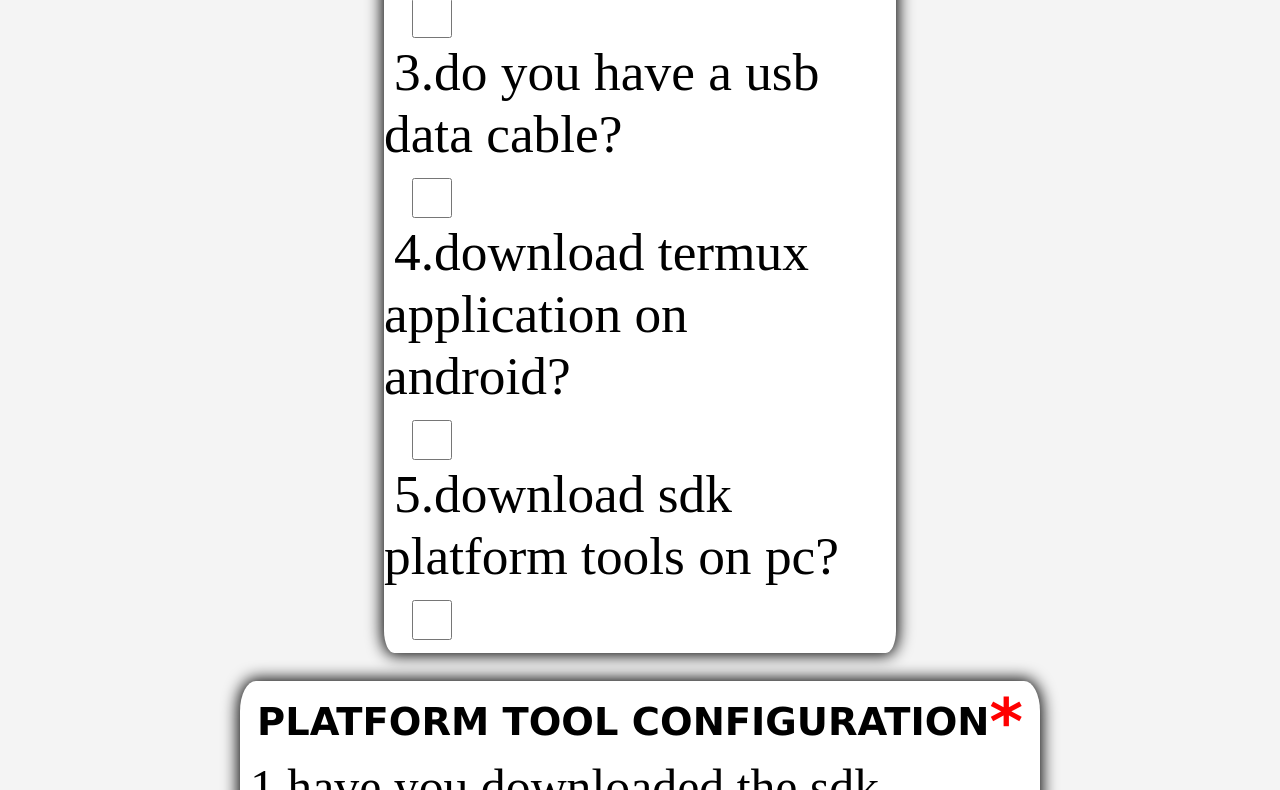
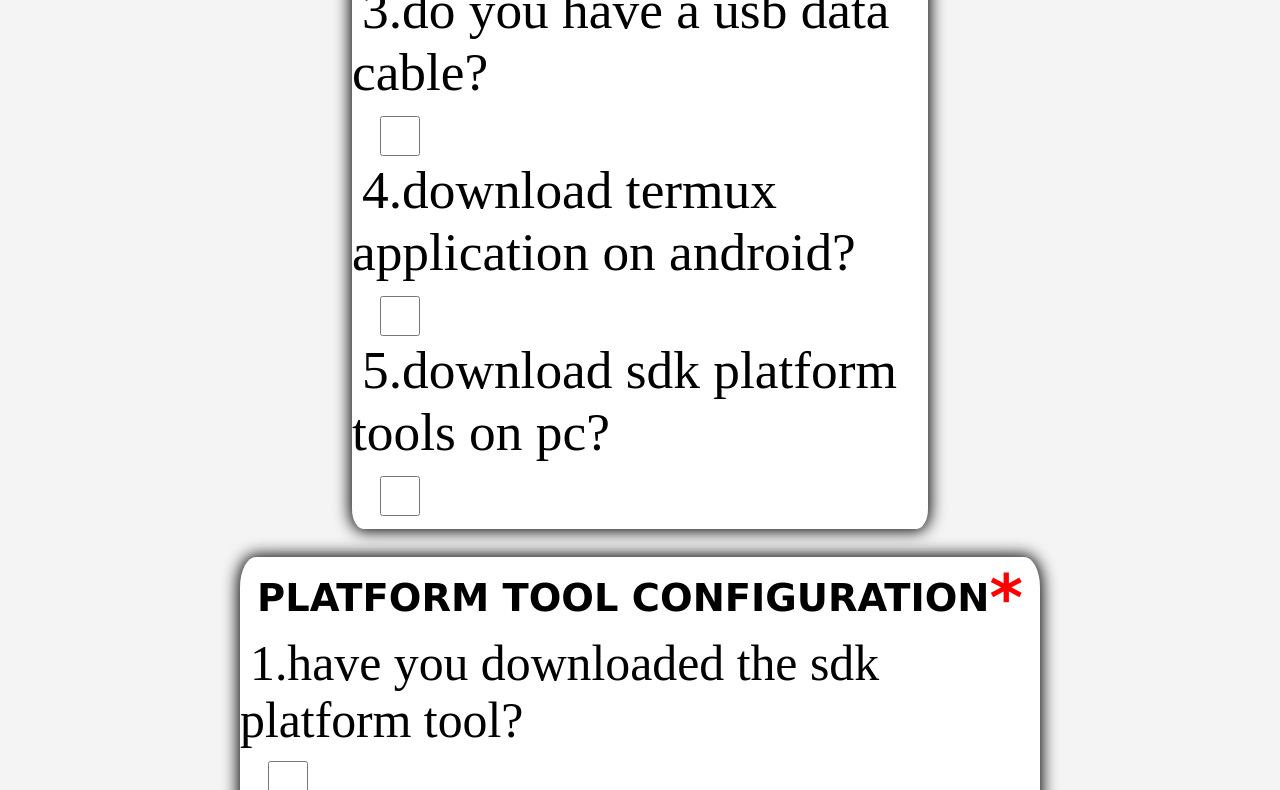
Before and after one commit to UserDevAkku/androidappslauncherWEB, a plain HTML site: page index.html in a window 1280 px wide. Shown: the part 776-1566 px from the top of the page. Drawn offline with Linux system fonts and the light colour scheme.

Commit message:
updated files

```diff
--- a/app.css
+++ b/app.css
@@ -120,7 +120,7 @@ input[type="checkbox"]:checked{
 /* boxes */
 .app-requirements-box {
   width: 95%;
-  max-width: clamp(20rem, 40vw, 100rem);
+  max-width: clamp(20rem, 45vw, 70rem);
   display: flex;
   flex-direction: column;
   background-color: #ffffff;
```
